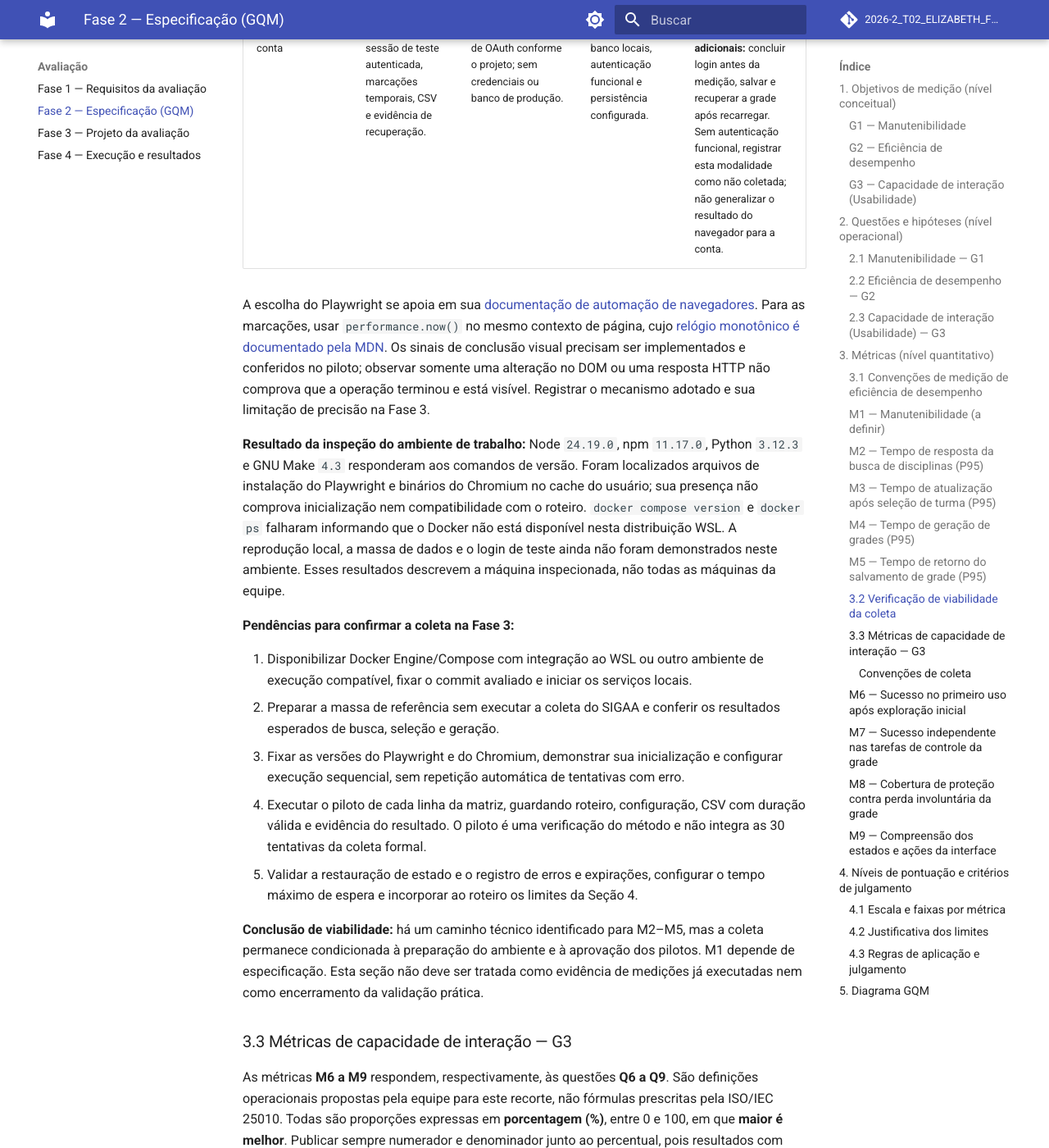
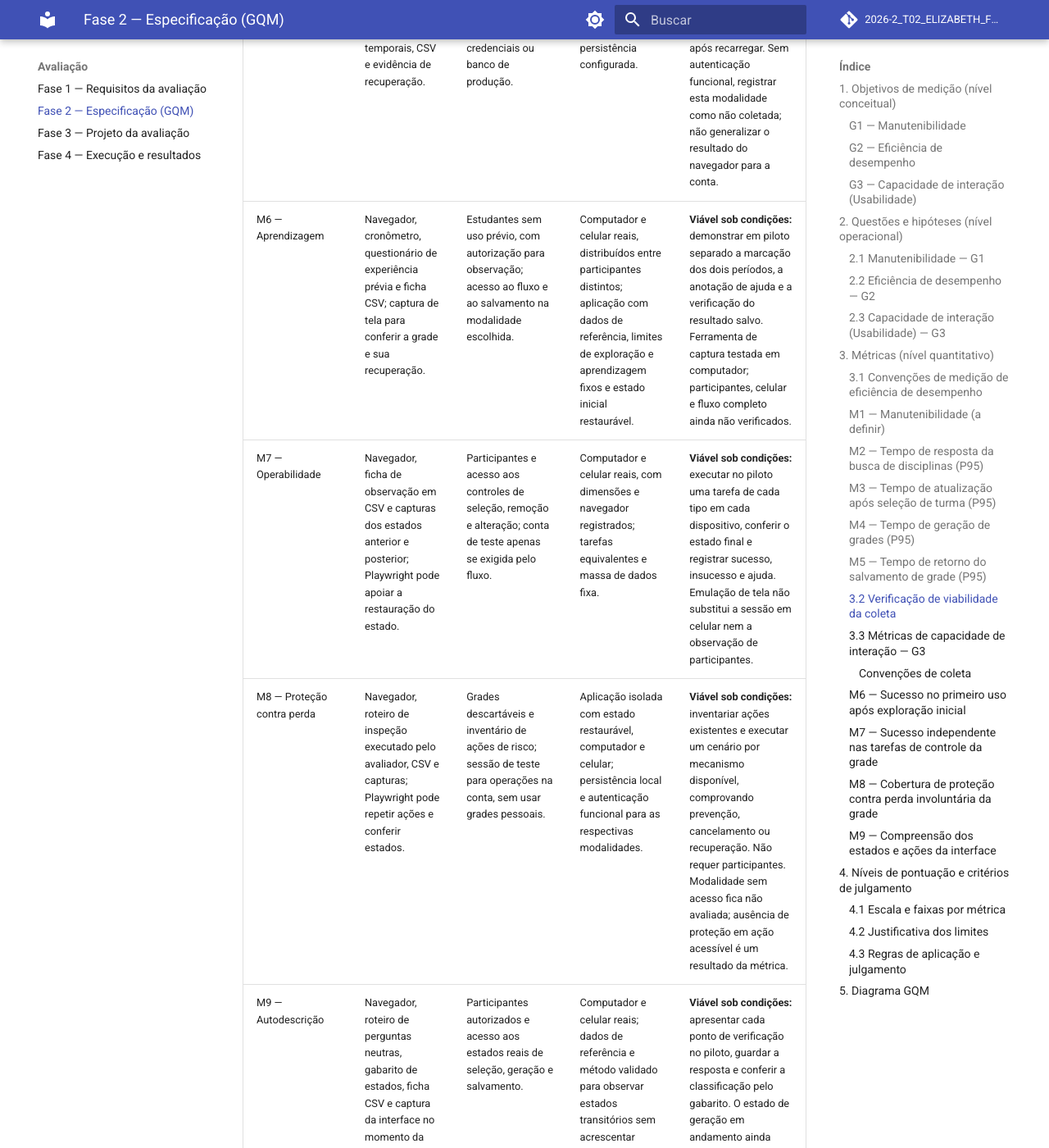
Before and after one commit to FCTE-Qualidade-de-Software-1/2026-2_T02_ELIZABETH_FRIEDMAN, an MkDocs documentation site: the page built from docs/fase-2.md, in a window 1280 px wide and 1400 px high, scrolled down 12069 px. Shown: the whole window at 82% size. Built offline with MkDocs 1.6.1 and Material for MkDocs 9.7.7, drawn with Linux system fonts in a browser that asks for light colours; comment, search, counter and statistics services are not loaded; some of the changed text lies outside the part shown.

Commit message:
docs: amplia análise de viabilidade da coleta para métricas de interação
Detalha dependências de M6 a M9, registra testes básicos das ferramentas
e do acesso ao site e atualiza as pendências de validação na fase 3.

Co-authored-by: kalebmacedo <kmacedo0279@gmail.com>

```diff
--- a/docs/fase-2.md
+++ b/docs/fase-2.md
@@ -282,7 +282,8 @@ das regras de completude e tratamento de falhas dessa seção.
 ### 3.2 Verificação de viabilidade da coleta
 
 Esta verificação distingue **viabilidade documental** (há uma ferramenta e um caminho
-de acesso identificados) de **coleta validada** (o roteiro foi executado no ambiente
+de acesso identificados), **ferramenta testada** (o recurso executou uma operação
+básica) e **coleta validada** (o roteiro foi executado no ambiente
 da avaliação e produziu dados e evidências). A consulta ao repositório e a inspeção
 do ambiente foram feitas em **18/10/2026**. Nenhuma das métricas abaixo teve ainda
 sua coleta validada por execução ponta a ponta.
@@ -303,6 +304,10 @@ validada previamente, sem essa dependência.
 | M4 — Geração | Playwright com Chromium, marcações temporais, CSV e evidência das combinações geradas. | Acesso ao gerador e a uma massa local com combinações válidas previamente conferidas. | Aplicação local e conjuntos fixos de disciplinas e turmas, com resultados de referência. | **Viável sob condições:** gerar um conjunto conhecido e verificar que o sinal de término representa a conclusão prevista em M4, incluindo a conferência dos resultados. |
 | M5 — Salvamento no navegador | Playwright com Chromium, marcações temporais, CSV e evidência de recuperação da grade. | Acesso à modalidade de armazenamento no navegador, cuja disponibilidade precisa ser confirmada na versão avaliada. | Aplicação local, contexto de navegador preservado durante a verificação e grade fixa. | **Viável sob condições:** confirmar a modalidade, identificar seu sinal visual de conclusão e recuperar a grade após recarregar a página. Se o sinal não existir, revisar M5 antes da coleta. |
 | M5 — Salvamento na conta | Playwright com Chromium, sessão de teste autenticada, marcações temporais, CSV e evidência de recuperação. | Conta de teste e configuração local de OAuth conforme o projeto; sem credenciais ou banco de produção. | Frontend, backend e banco locais, autenticação funcional e persistência configurada. | **Viável sob condições adicionais:** concluir login antes da medição, salvar e recuperar a grade após recarregar. Sem autenticação funcional, registrar esta modalidade como não coletada; não generalizar o resultado do navegador para a conta. |
+| M6 — Aprendizagem | Navegador, cronômetro, questionário de experiência prévia e ficha CSV; captura de tela para conferir a grade e sua recuperação. | Estudantes sem uso prévio, com autorização para observação; acesso ao fluxo e ao salvamento na modalidade escolhida. | Computador e celular reais, distribuídos entre participantes distintos; aplicação com dados de referência, limites de exploração e aprendizagem fixos e estado inicial restaurável. | **Viável sob condições:** demonstrar em piloto separado a marcação dos dois períodos, a anotação de ajuda e a verificação do resultado salvo. Ferramenta de captura testada em computador; participantes, celular e fluxo completo ainda não verificados. |
+| M7 — Operabilidade | Navegador, ficha de observação em CSV e capturas dos estados anterior e posterior; Playwright pode apoiar a restauração do estado. | Participantes e acesso aos controles de seleção, remoção e alteração; conta de teste apenas se exigida pelo fluxo. | Computador e celular reais, com dimensões e navegador registrados; tarefas equivalentes e massa de dados fixa. | **Viável sob condições:** executar no piloto uma tarefa de cada tipo em cada dispositivo, conferir o estado final e registrar sucesso, insucesso e ajuda. Emulação de tela não substitui a sessão em celular nem a observação de participantes. |
+| M8 — Proteção contra perda | Navegador, roteiro de inspeção executado pelo avaliador, CSV e capturas; Playwright pode repetir ações e conferir estados. | Grades descartáveis e inventário de ações de risco; sessão de teste para operações na conta, sem usar grades pessoais. | Aplicação isolada com estado restaurável, computador e celular; persistência local e autenticação funcional para as respectivas modalidades. | **Viável sob condições:** inventariar ações existentes e executar um cenário por mecanismo disponível, comprovando prevenção, cancelamento ou recuperação. Não requer participantes. Modalidade sem acesso fica não avaliada; ausência de proteção em ação acessível é um resultado da métrica. |
+| M9 — Autodescrição | Navegador, roteiro de perguntas neutras, gabarito de estados, ficha CSV e captura da interface no momento da resposta. | Participantes autorizados e acesso aos estados reais de seleção, geração e salvamento. | Computador e celular reais; dados de referência e método validado para observar estados transitórios sem acrescentar pistas à interface. | **Viável sob condições:** apresentar cada ponto de verificação no piloto, guardar a resposta e conferir a classificação pelo gabarito. O estado de geração em andamento ainda precisa ter sua observabilidade demonstrada; um roteiro automatizado não substitui as respostas dos estudantes. |
 
 A escolha do Playwright se apoia em sua [documentação de automação de navegadores](https://playwright.dev/docs/intro).
 Para as marcações, usar `performance.now()` no mesmo contexto de página, cujo
@@ -312,14 +317,42 @@ observar somente uma alteração no DOM ou uma resposta HTTP não comprova que a
 operação terminou e está visível. Registrar o mecanismo adotado e sua limitação
 de precisão na Fase 3.
 
-**Resultado da inspeção do ambiente de trabalho:** Node `24.19.0`, npm `11.17.0`,
-Python `3.12.3` e GNU Make `4.3` responderam aos comandos de versão. Foram localizados
-arquivos de instalação do Playwright e binários do Chromium no cache do usuário;
-sua presença não comprova inicialização nem compatibilidade com o roteiro.
+**Resultado da inspeção do ambiente de trabalho:** Node `24.19.0`, npm `11.17.0`
+e Python `3.12.3` responderam aos comandos de versão. Playwright `1.62.1` e
+Chromium `151.0.7922.34`, encontrados no cache do usuário, foram executados:
+uma página HTML de teste recebeu um clique, exibiu o estado esperado e produziu
+uma captura de tela. A consulta a `performance.now()` também respondeu. A primeira
+inicialização foi bloqueada pelo sandbox (`Operation not permitted`); o teste
+teve sucesso após execução autorizada fora dele. Esse teste confirma operações
+básicas da ferramenta, não a precisão da medição nem o roteiro do Sua Grade UnB.
+
+Uma abertura da [página pública](https://suagradeunb.com.br/) no mesmo navegador
+retornou HTTP **200**, título **Sua Grade UnB**, as opções **Continuar com o Google**
+e **Continuar como anônimo**, sem exceções JavaScript de página registradas durante
+essa abertura. Não houve login nem avanço para as tarefas. Assim, o acesso à tela
+inicial foi demonstrado, mas a disponibilidade das disciplinas, do fluxo anônimo
+e das modalidades de salvamento ainda não foi confirmada.
+
 `docker compose version` e `docker ps` falharam informando que o Docker não está
 disponível nesta distribuição WSL. A reprodução local, a massa de dados e o login
-de teste ainda não foram demonstrados neste ambiente. Esses resultados descrevem
-a máquina inspecionada, não todas as máquinas da equipe.
+de teste ainda não foram demonstrados neste ambiente. Não foram realizadas sessões
+com participantes nem testes em celular real. Esses resultados descrevem a máquina
+inspecionada, não todas as máquinas da equipe.
+
+**Registro resumido das verificações de 18/10/2026:**
+
+| Verificação executada | Resultado observado | Alcance da evidência |
+|-----------------------|---------------------|----------------------|
+| `node --version`, `npm --version`, `python3 --version` | `v24.19.0`, `11.17.0`, `Python 3.12.3`. | Executáveis disponíveis; não confirma dependências do produto. |
+| Inicialização do Chromium por Playwright, `setContent`, clique e leitura do estado em HTML de teste | Estado esperado `Concluído`; consulta ao relógio e captura de tela concluídas. | Automação e captura básicas testadas; não é coleta de M2–M9. |
+| `page.goto` da página pública e leitura do título e corpo | HTTP 200; título e opções de entrada visíveis. | Acesso inicial testado; tarefas e persistência não exercitadas. |
+| `docker compose version` e `docker ps` | Mensagem de Docker indisponível na distribuição WSL. | Reprodução por Docker não disponível nesta máquina. |
+
+Para M6, M7 e M9, a observação pode ser registrada manualmente em CSV com
+cronômetro e capturas do navegador; não depende de instalar uma plataforma de
+pesquisa ou de acessar logs de produção. M8 pode ser inspecionada pelo avaliador.
+Essas alternativas reduzem dependências de ferramentas, mas não eliminam a
+necessidade de executar o fluxo e validar o registro em piloto.
 
 **Pendências para confirmar a coleta na Fase 3:**
 
@@ -331,14 +364,24 @@ a máquina inspecionada, não todas as máquinas da equipe.
    configurar execução sequencial, sem repetição automática de tentativas com erro.
 4. Executar o piloto de cada linha da matriz, guardando roteiro, configuração,
    CSV com duração válida e evidência do resultado. O piloto é uma verificação
-   do método e não integra as 30 tentativas da coleta formal.
+   do método e não integra as 30 tentativas de M2–M5 nem as observações formais
+   de M6–M9.
 5. Validar a restauração de estado e o registro de erros e expirações, configurar
    o tempo máximo de espera e incorporar ao roteiro os limites da Seção 4.
+6. Para M6, M7 e M9, confirmar o recrutamento, a autorização dos participantes e
+   a disponibilidade de computador e celular reais. Usar participantes distintos
+   entre os dispositivos em M6 e excluir as sessões de piloto da amostra formal.
+7. Para M8, inventariar os riscos e demonstrar a restauração da grade de teste;
+   para M9, validar o gabarito e a apresentação dos estados transitórios. Guardar
+   uma ficha preenchida e a evidência correspondente por cenário de piloto.
+8. Conferir a gravação e leitura do CSV, o cálculo de numeradores e denominadores
+   de M6–M9 e o tratamento de ajuda, falhas, expirações e observações inválidas.
 
-**Conclusão de viabilidade:** há um caminho técnico identificado para M2–M5, mas
-a coleta permanece condicionada à preparação do ambiente e à aprovação dos pilotos.
-M1 depende de especificação. Esta seção não deve ser tratada como evidência de
-medições já executadas nem como encerramento da validação prática.
+**Conclusão de viabilidade:** M2–M9 possuem ferramenta, acesso necessário e ambiente
+identificados, com automação básica e acesso à tela inicial testados. A coleta
+completa permanece **condicionada** à reprodução do produto, aos pilotos e, para
+M6, M7 e M9, aos participantes e dispositivos. M1 depende de especificação.
+Nenhuma métrica pode ser marcada como coleta validada apenas com estas verificações.
 
 ### 3.3 Métricas de capacidade de interação — G3
 
@@ -435,7 +478,8 @@ Com denominador zero, informar **Não calculável**, sem atribuir 0% ou 100%.
 **Situação da coleta de G3:** M6–M9 estão especificadas, mas não foram executadas
 nem validadas em piloto. Sua viabilidade depende da reprodução do fluxo, de dados
 de referência, do recrutamento dos participantes e da validação dos roteiros. A
-inspeção de ferramentas da Seção 3.2 não comprova essas condições. As métricas de
+matriz e os testes de ferramentas da Seção 3.2 registram essas dependências, sem
+comprovar a execução das sessões. As métricas de
 interação não recebem pontuação nesta versão; seus limites e regras de julgamento
 devem ser definidos antes da coleta formal.
 
```
